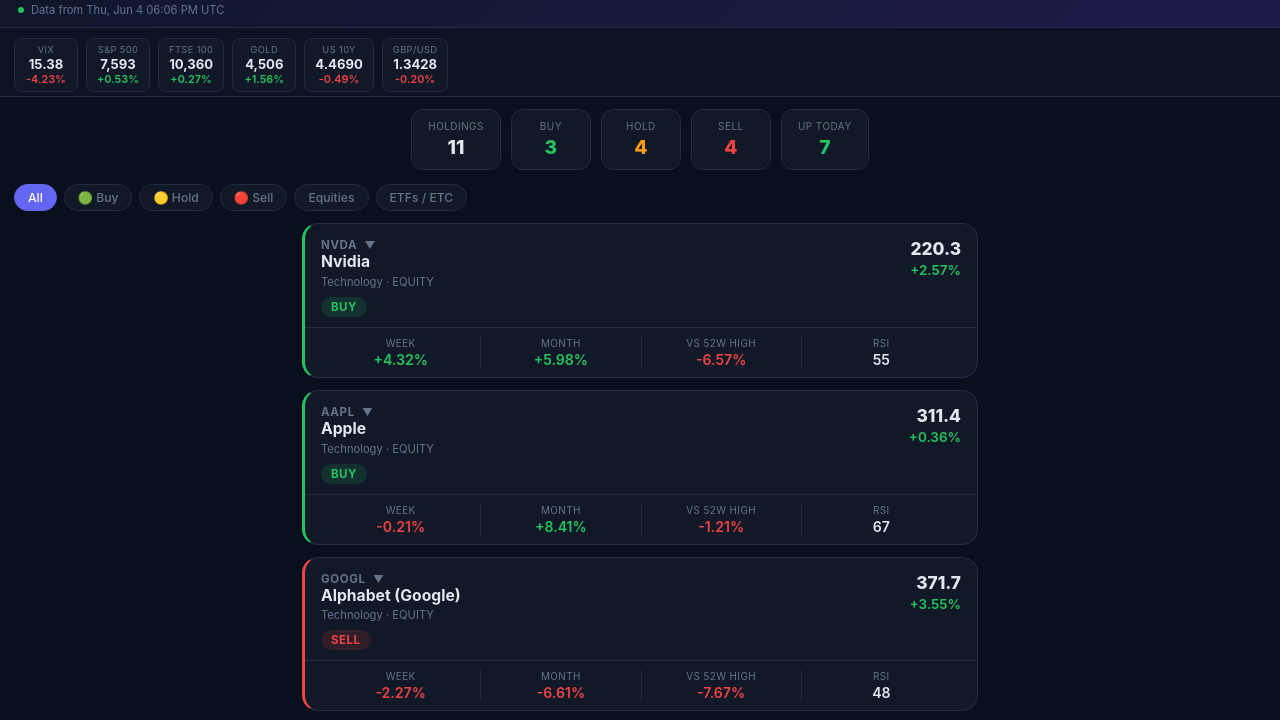
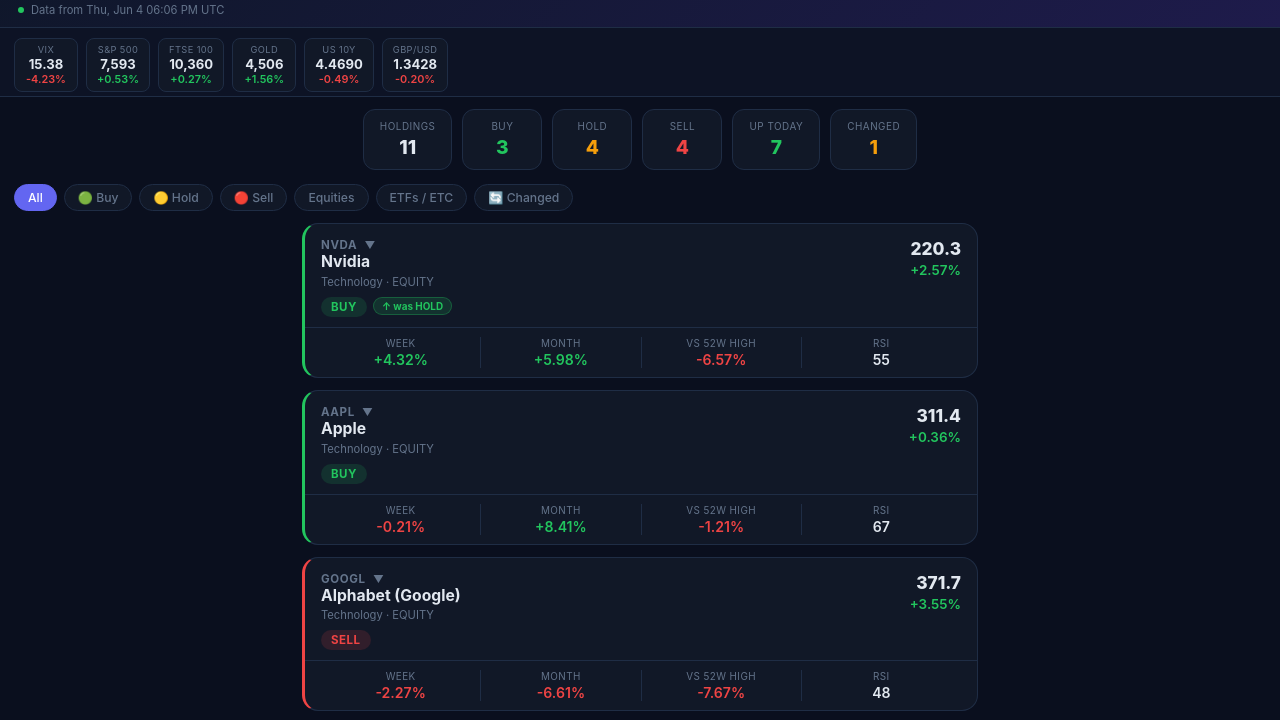
Before and after one commit to arnoldp-art/investment-analysis, a plain HTML site: page docs/index.html in a window 1280 px wide. Shown: the part 46-766 px from the top of the page. Drawn offline with Linux system fonts and the light colour scheme.

Commit message:
feat: delta chip and Changed filter tab in frontend

```diff
--- a/docs/index.html
+++ b/docs/index.html
@@ -27,7 +27,6 @@
     padding-bottom: 48px;
   }
 
-  /* ── Header ── */
   header {
     background: linear-gradient(135deg, #0f172a 0%, #1e1b4b 100%);
     border-bottom: 1px solid var(--border);
@@ -47,7 +46,6 @@
   .dot.live { background: var(--green); }
   .dot.error { background: var(--red); }
 
-  /* ── Macro bar ── */
   .macro-bar {
     display: flex; gap: 8px; overflow-x: auto; padding: 10px 14px 4px;
     scrollbar-width: none; border-bottom: 1px solid var(--border);
@@ -63,7 +61,6 @@
   .macro-val   { font-size: 0.82rem; font-weight: 700; margin-top: 1px; }
   .macro-chg   { font-size: 0.68rem; font-weight: 600; }
 
-  /* ── Summary strip ── */
   .summary {
     display: flex; gap: 10px; overflow-x: auto; padding: 12px 14px 6px;
     scrollbar-width: none;
@@ -76,7 +73,6 @@
   .s-label { font-size: 0.62rem; color: var(--muted); text-transform: uppercase; letter-spacing: 0.5px; }
   .s-val { font-size: 1.2rem; font-weight: 800; margin-top: 3px; }
 
-  /* ── Filter tabs ── */
   .tabs {
     display: flex; gap: 7px; padding: 8px 14px 0;
     overflow-x: auto; scrollbar-width: none;
@@ -90,7 +86,6 @@
   }
   .tab.active { background: var(--accent); color: #fff; border-color: var(--accent); }
 
-  /* ── Loading overlay ── */
   .loading-overlay {
     position: fixed; inset: 0; background: var(--bg);
     display: flex; flex-direction: column; align-items: center; justify-content: center;
@@ -103,7 +98,6 @@
   }
   .loading-msg { color: var(--muted); font-size: 0.9rem; text-align: center; max-width: 280px; line-height: 1.5; }
 
-  /* ── Cards ── */
   .cards { padding: 12px 12px; display: flex; flex-direction: column; gap: 12px; }
   .card {
     background: var(--surface); border: 1px solid var(--border);
@@ -127,6 +121,14 @@
   .badge.hold { background: rgba(245,158,11,0.14); color: var(--yellow); }
   .badge.sell { background: rgba(239,68,68,0.14); color: var(--red); }
 
+  .delta-chip {
+    display: inline-flex; align-items: center; gap: 3px;
+    font-size: 0.62rem; font-weight: 700; border-radius: 20px;
+    padding: 2px 8px; margin-left: 6px; vertical-align: middle;
+  }
+  .delta-up   { background: rgba(34,197,94,0.15);  color: var(--green); border: 1px solid rgba(34,197,94,0.3); }
+  .delta-down { background: rgba(239,68,68,0.15);  color: var(--red);   border: 1px solid rgba(239,68,68,0.3); }
+
   .verified-chip {
     display: inline-flex; align-items: center; gap: 3px;
     font-size: 0.62rem; color: #34d399; background: rgba(52,211,153,0.1);
@@ -138,14 +140,12 @@
   .card-price { font-size: 1.08rem; font-weight: 800; }
   .card-day { font-size: 0.84rem; font-weight: 600; margin-top: 3px; }
 
-  /* ── Metrics row ── */
   .metrics { display: flex; border-top: 1px solid var(--border); padding: 9px 16px; }
   .metric { flex: 1; text-align: center; }
   .metric:not(:last-child) { border-right: 1px solid var(--border); }
   .m-label { font-size: 0.62rem; color: var(--muted); text-transform: uppercase; letter-spacing: 0.4px; }
   .m-val { font-size: 0.88rem; font-weight: 600; margin-top: 2px; }
 
-  /* ── Detail panel ── */
   .detail { display: none; border-top: 1px solid var(--border); padding: 16px; background: var(--surface2); }
   .detail.open { display: block; }
   .d-section { margin-bottom: 16px; }
@@ -157,7 +157,7 @@
 
   .signals { list-style: none; display: flex; flex-direction: column; gap: 5px; }
   .signals li { font-size: 0.81rem; color: #94a3b8; padding-left: 14px; position: relative; line-height: 1.4; }
-  .signals li::before { content: "•"; position: absolute; left: 0; color: var(--accent); }
+  .signals li::before { content: "\2022"; position: absolute; left: 0; color: var(--accent); }
   .commentary { font-size: 0.84rem; line-height: 1.65; color: #94a3b8; }
 
   .stat-grid { display: grid; grid-template-columns: 1fr 1fr; gap: 7px; }
@@ -165,7 +165,6 @@
   .stat-box .sk { font-size: 0.62rem; color: var(--muted); text-transform: uppercase; letter-spacing: 0.4px; }
   .stat-box .sv { font-size: 0.9rem; font-weight: 600; margin-top: 2px; }
 
-  /* ── Analyst section ── */
   .analyst-target { font-size: 0.88rem; color: var(--text); margin-bottom: 9px; }
   .analyst-target span { font-weight: 700; }
   .analyst-bar { display: flex; height: 8px; border-radius: 4px; overflow: hidden; gap: 1px; margin: 7px 0 4px; }
@@ -186,7 +185,6 @@
   .rec-key.hold                     { background: rgba(245,158,11,0.15); color: var(--yellow); }
   .rec-key.sell, .rec-key.strongsell{ background: rgba(239,68,68,0.15); color: var(--red); }
 
-  /* ── News section ── */
   .news-list { display: flex; flex-direction: column; gap: 8px; }
   .news-item { border-left: 2px solid var(--border); padding-left: 10px; }
   .news-title { font-size: 0.82rem; color: var(--text); line-height: 1.35; }
@@ -194,11 +192,9 @@
   .news-title a:hover { color: var(--blue); }
   .news-meta { font-size: 0.66rem; color: var(--muted); margin-top: 3px; }
 
-  /* ── Chevron ── */
   .chevron { transition: transform 0.2s; display: inline-block; font-size: 0.65rem; margin-left: 4px; color: var(--muted); }
   .card.open .chevron { transform: rotate(180deg); }
 
-  /* ── Colors ── */
   .g { color: var(--green); } .r { color: var(--red); } .y { color: var(--yellow); }
 
   .error-banner {
@@ -206,8 +202,6 @@
     border-radius: 12px; padding: 14px 16px; margin: 14px 12px;
     font-size: 0.84rem; color: #fca5a5; line-height: 1.5;
   }
-
-  /* ── Sources footer ── */
   .sources-footer {
     margin: 18px 14px 0; padding: 12px 14px;
     background: var(--surface); border: 1px solid var(--border); border-radius: 10px;
@@ -251,6 +245,7 @@
   <div class="tab" onclick="setFilter('sell',this)">&#128308; Sell</div>
   <div class="tab" onclick="setFilter('equity',this)">Equities</div>
   <div class="tab" onclick="setFilter('etf',this)">ETFs / ETC</div>
+  <div class="tab" onclick="setFilter('changed',this)">&#128260; Changed</div>
 </div>
 
 <div class="cards" id="cards"></div>
@@ -263,6 +258,16 @@
 const pcC = v => v == null ? '' : v > 0 ? 'g' : v < 0 ? 'r' : '';
 const fmt = (v, d=2) => v == null ? '&mdash;' : Number(v).toFixed(d);
 const pct = v => v == null ? '&mdash;' : (v >= 0 ? '+' : '') + (v * 100).toFixed(1) + '%';
+
+const REC_RANK = { 'SELL': 0, 'HOLD': 1, 'BUY': 2 };
+
+function deltaChip(current, previous) {
+  if (!previous || previous === current) return '';
+  const up = REC_RANK[current] > REC_RANK[previous];
+  const cls = up ? 'delta-up' : 'delta-down';
+  const arrow = up ? '&#8593;' : '&#8595;';
+  return `<span class="delta-chip ${cls}">${arrow} was ${previous}</span>`;
+}
 
 function renderMacro(macro) {
   if (!macro || !Object.keys(macro).length) return;
@@ -283,16 +288,18 @@
 }
 
 function renderSummary() {
-  const buys  = allData.filter(d => d.recommendation === 'BUY').length;
-  const holds = allData.filter(d => d.recommendation === 'HOLD').length;
-  const sells = allData.filter(d => d.recommendation === 'SELL').length;
-  const up    = allData.filter(d => d.day_change_pct > 0).length;
+  const buys    = allData.filter(d => d.recommendation === 'BUY').length;
+  const holds   = allData.filter(d => d.recommendation === 'HOLD').length;
+  const sells   = allData.filter(d => d.recommendation === 'SELL').length;
+  const up      = allData.filter(d => d.day_change_pct > 0).length;
+  const changed = allData.filter(d => d.previous_recommendation && d.previous_recommendation !== d.recommendation).length;
   document.getElementById('summary').innerHTML =
     `<div class="s-card"><div class="s-label">Holdings</div><div class="s-val">${allData.length}</div></div>` +
     `<div class="s-card"><div class="s-label">Buy</div><div class="s-val g">${buys}</div></div>` +
     `<div class="s-card"><div class="s-label">Hold</div><div class="s-val y">${holds}</div></div>` +
     `<div class="s-card"><div class="s-label">Sell</div><div class="s-val r">${sells}</div></div>` +
-    `<div class="s-card"><div class="s-label">Up today</div><div class="s-val g">${up}</div></div>`;
+    `<div class="s-card"><div class="s-label">Up today</div><div class="s-val g">${up}</div></div>` +
+    (changed ? `<div class="s-card"><div class="s-label">Changed</div><div class="s-val y">${changed}</div></div>` : '');
 }
 
 function analystSection(d) {
@@ -396,19 +403,27 @@
 
 function renderCards() {
   const f = allData.filter(d => {
-    if (filter==='all')    return true;
-    if (filter==='buy')    return d.recommendation==='BUY';
-    if (filter==='hold')   return d.recommendation==='HOLD';
-    if (filter==='sell')   return d.recommendation==='SELL';
-    if (filter==='equity') return d.type==='equity';
-    if (filter==='etf')    return d.type==='etf'||d.type==='etc';
+    if (filter==='all')     return true;
+    if (filter==='buy')     return d.recommendation==='BUY';
+    if (filter==='hold')    return d.recommendation==='HOLD';
+    if (filter==='sell')    return d.recommendation==='SELL';
+    if (filter==='equity')  return d.type==='equity';
+    if (filter==='etf')     return d.type==='etf'||d.type==='etc';
+    if (filter==='changed') return d.previous_recommendation && d.previous_recommendation !== d.recommendation;
   });
   const el = document.getElementById('cards');
-  if (!f.length) { el.innerHTML='<div style="text-align:center;padding:40px;color:var(--muted)">No holdings match this filter.</div>'; return; }
+  if (!f.length) {
+    const msg = filter === 'changed'
+      ? 'No signal changes since last run.'
+      : 'No holdings match this filter.';
+    el.innerHTML = `<div style="text-align:center;padding:40px;color:var(--muted)">${msg}</div>`;
+    return;
+  }
 
   el.innerHTML = f.map((d, i) => {
     const rec = d.recommendation.toLowerCase();
     const sigs = (d.reasons||[]).map(r=>`<li>${r}</li>`).join('');
+    const delta = deltaChip(d.recommendation, d.previous_recommendation);
     const verifiedBadge = d.stooq_verified
       ? '<span class="verified-chip">&#10003; Stooq verified</span>' : '';
 
@@ -418,7 +433,7 @@
           <div class="card-ticker">${d.ticker} <span class="chevron">&#9660;</span></div>
           <div class="card-name">${d.name}</div>
           <div class="card-sector">${d.sector} &middot; ${d.type.toUpperCase()}</div>
-          <div class="badge ${rec}">${d.recommendation}</div>${verifiedBadge}
+          <div class="badge ${rec}">${d.recommendation}</div>${delta}${verifiedBadge}
         </div>
         <div class="card-right">
           <div class="card-price">${d.price!=null?(d.price<100?d.price.toFixed(2):d.price.toFixed(1)):'&mdash;'}</div>
```
